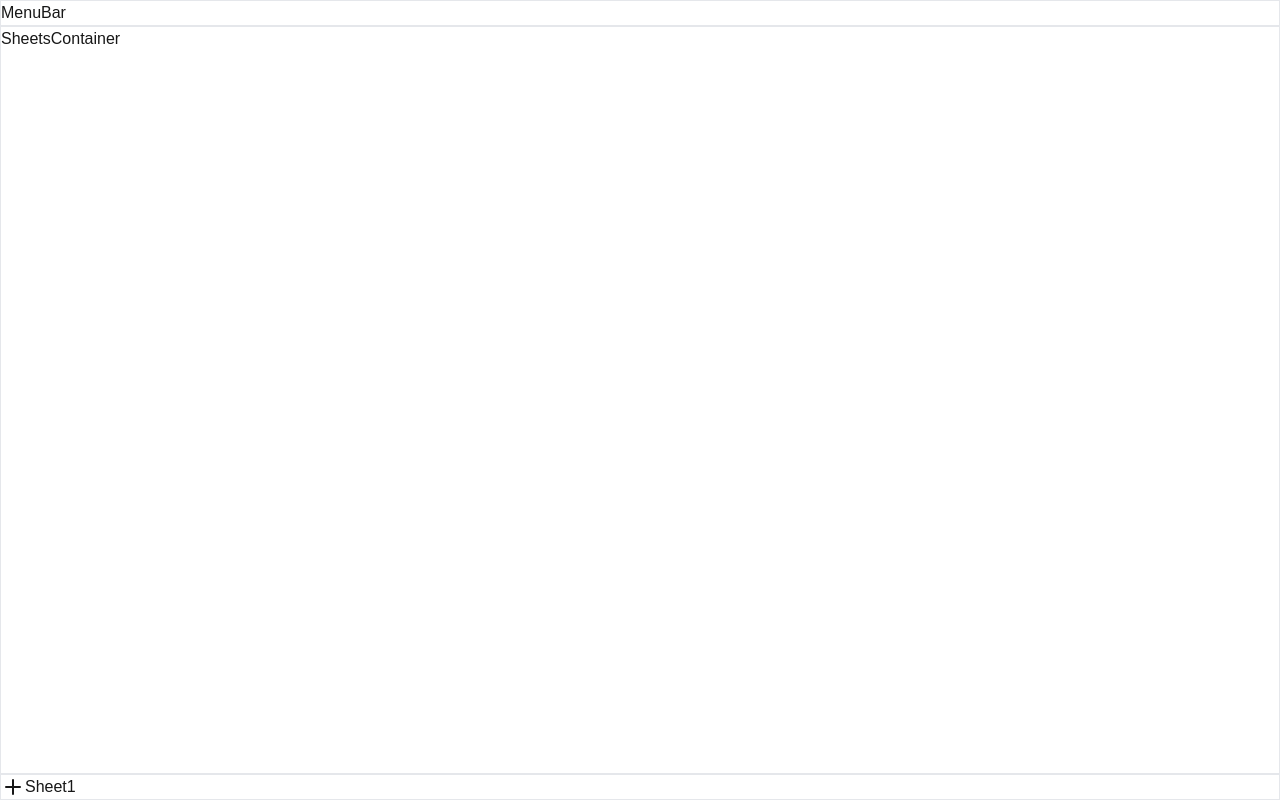
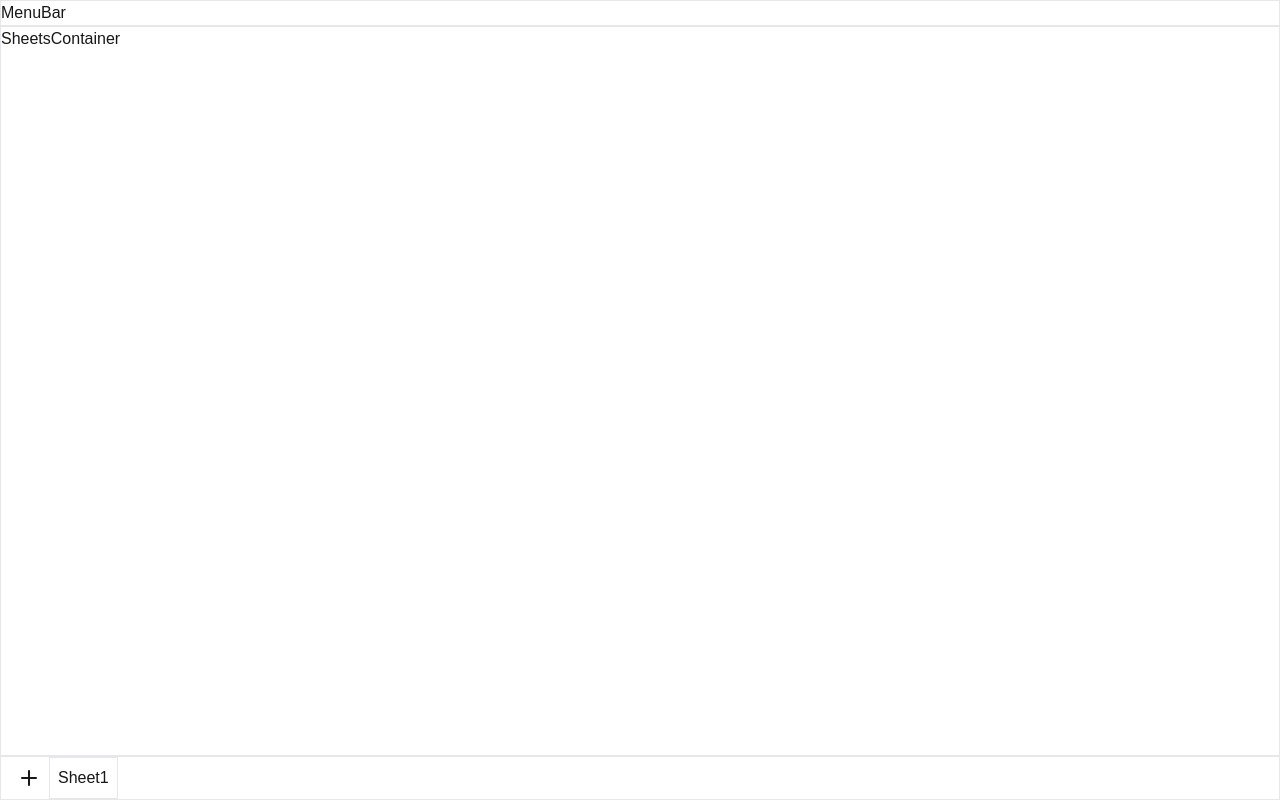
Before and after one commit to srinivasramasamy/sheets, a Next.js app: page / in a window 1280 px wide. Built offline with nearby package versions, Linux system fonts and the light colour scheme.

Commit message:
Enhance styling for sheets navigator and tab components

```diff
--- a/src/app/components/sheets-navigator/SheetsNavigator.tsx
+++ b/src/app/components/sheets-navigator/SheetsNavigator.tsx
@@ -13,8 +13,10 @@ function SheetsNavigator() {
   );
 
   return (
-    <div id="sheets-navigator" className="border flex">
-      <Plus id="add-sheets" onClick={() => dispatch(addSheet())} />
+    <div id="sheets-navigator" className="border flex items-center px-2">
+      <div className="p-2">
+        <Plus id="add-sheets" onClick={() => dispatch(addSheet())} />
+      </div>
       {sheets.map((sheet) => (
         <Tab key={sheet.name} name={sheet.name} />
       ))}
--- a/src/app/components/sheets-navigator/Tab.tsx
+++ b/src/app/components/sheets-navigator/Tab.tsx
@@ -3,7 +3,7 @@ interface IProps {
 }
 
 function Tab({ name }: IProps) {
-  return <div>{name}</div>;
+  return <div className="p-2 border cursor-pointer">{name}</div>;
 }
 
 export default Tab;
```
